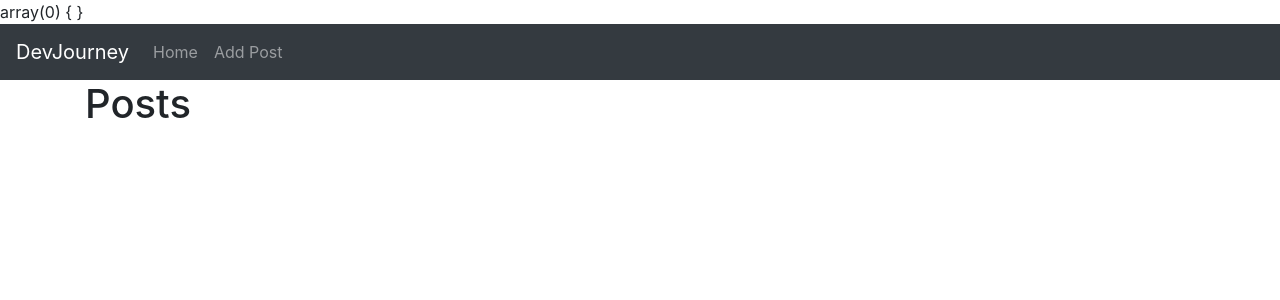
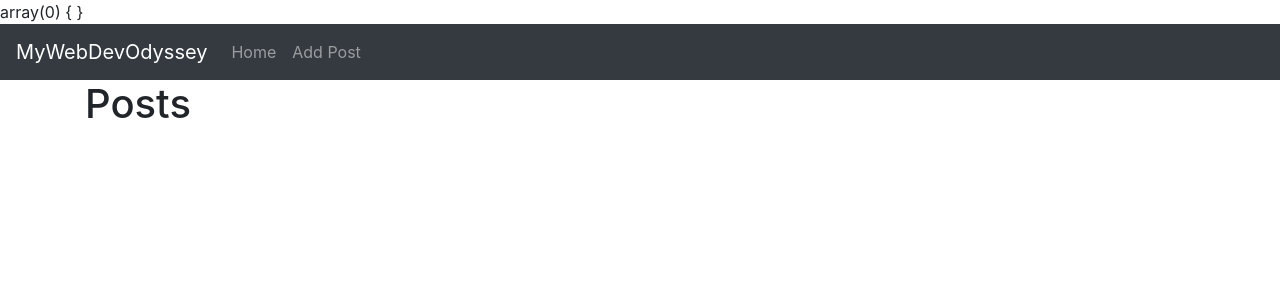
Before and after one commit to mattrbanks/blog-php-mysql, a PHP site: page /index.php in a window 1280 px wide. Shown: the top 300 px of the page. Run offline with PHP 8.4, Linux system fonts and the light colour scheme; data that the repository does not hold is empty; a stand-in replaces the project's code that opens the database connection; some libraries are stand-ins or nearby versions.

Commit message:
Made changes to the navbar.

```diff
--- a/inc/navbar.php
+++ b/inc/navbar.php
@@ -1,5 +1,5 @@
 <nav class="navbar navbar-expand-lg navbar-dark bg-dark">
-  <a class="navbar-brand" href="/blog-mysql-php-project/">DevJourney</a>
+  <a class="navbar-brand" href="/blog-mysql-php-project/">MyWebDevOdyssey</a>
   <button class="navbar-toggler collapsed" type="button" data-toggle="collapse" data-target="#navbarColor01" aria-controls="navbarColor01" aria-expanded="false" aria-label="Toggle navigation">
     <span class="navbar-toggler-icon"></span>
   </button>
```
